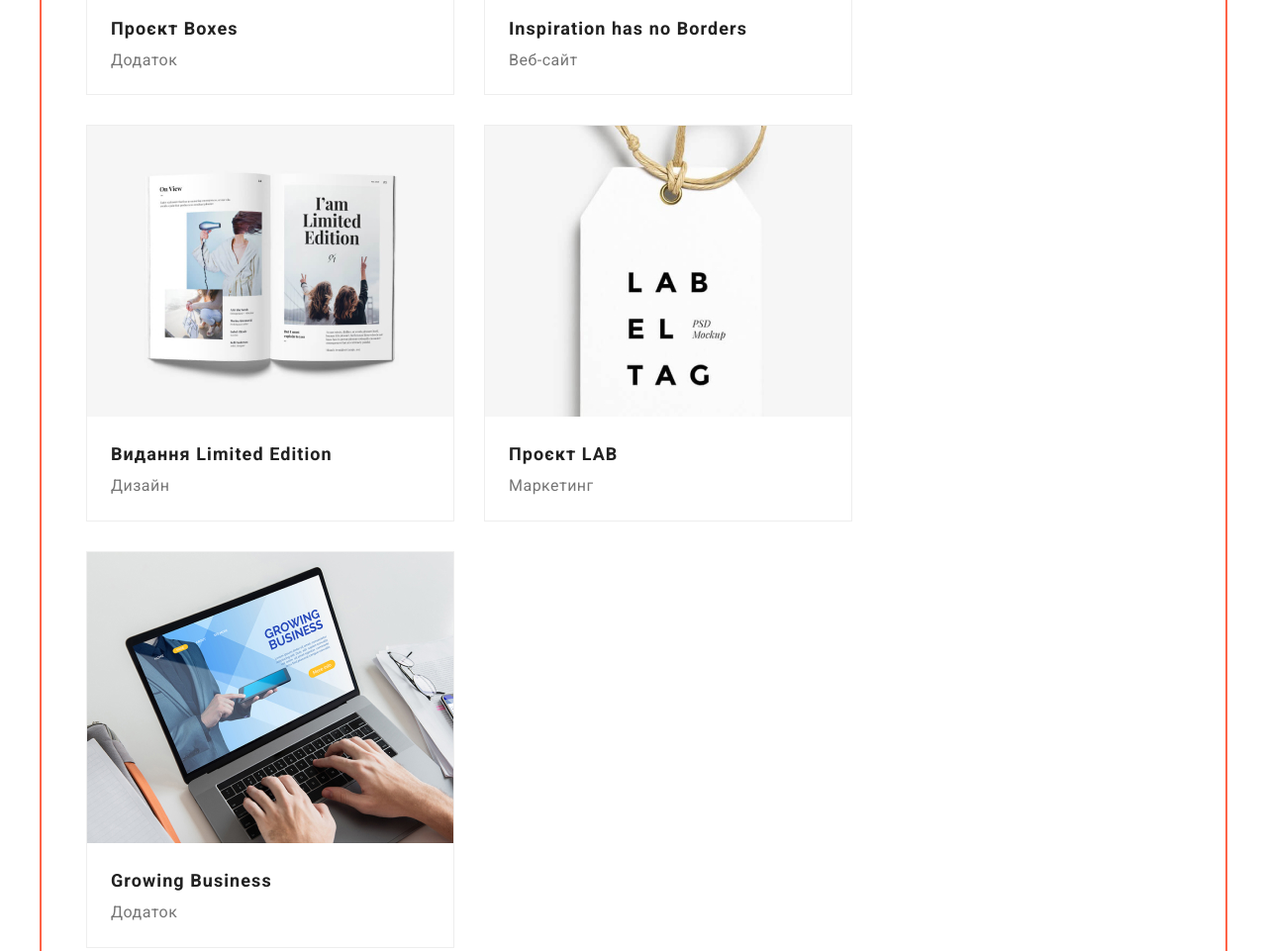
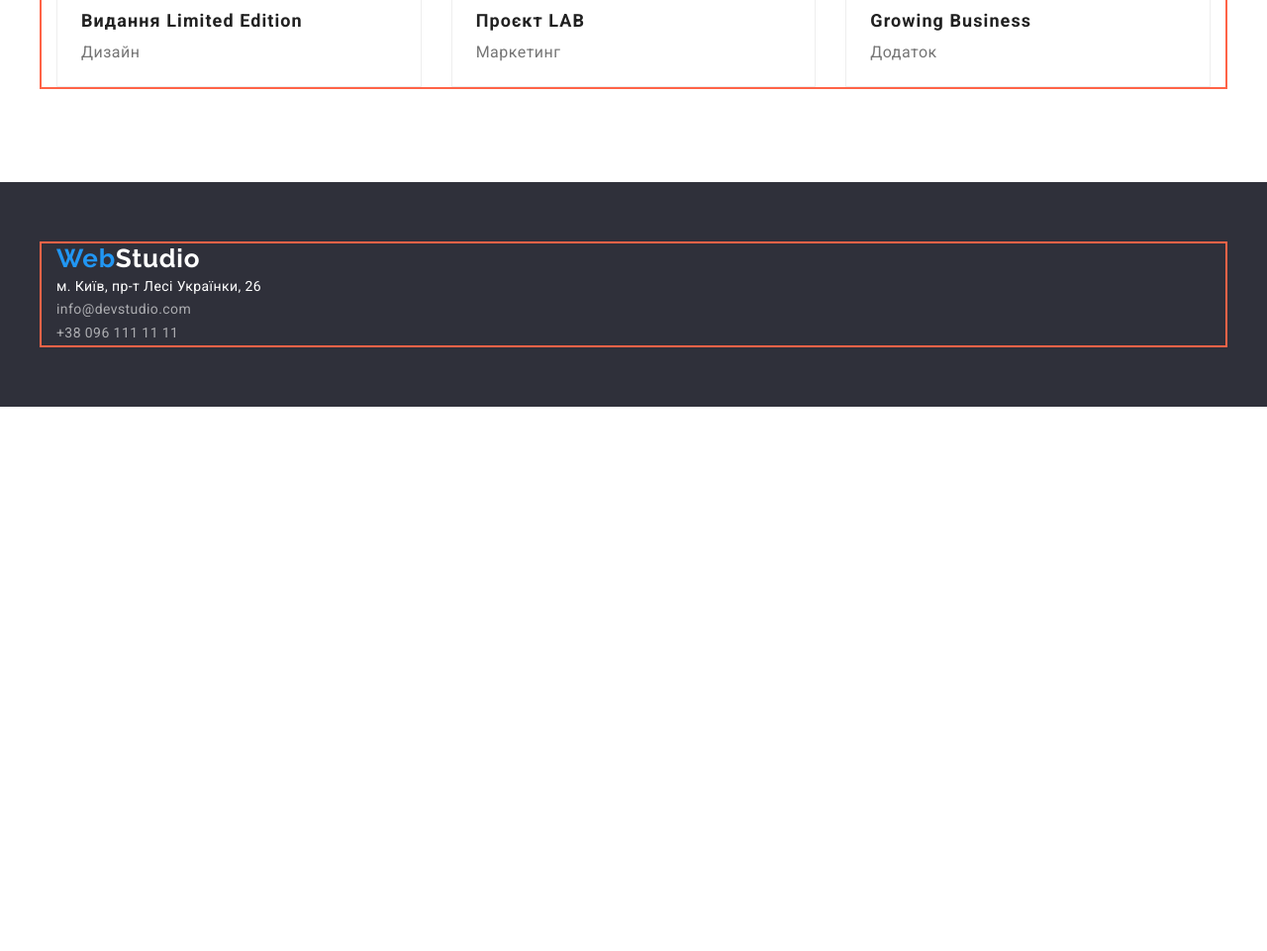
Before and after one commit to ASToliarchuk/web-studio3, a plain HTML site: page portfolio.html in a window 1280 px wide. Shown: the part 1438-2399 px from the top of the page at 99% size. After the commit the page ends 1849 px from the top, so only its background shows below. Drawn offline with nearby package versions, Linux system fonts and the light colour scheme.

Commit message:
вносить зміни у стилізацію

```diff
--- a/css/styles.css
+++ b/css/styles.css
@@ -360,6 +360,8 @@ address{
 
 .footer{
     background-color: var(--background-hero);
+    padding-top: 60px;
+    padding-bottom: 60px;
 }
 .footer-address{
     color: var(--white-color);
@@ -425,10 +427,12 @@ address{
 .portfolio-list{
     display: flex;
     flex-wrap: wrap;
+    margin-left: -30px;
+    margin-bottom: -30px
 }
 
 .portfolio-item{
-    min-width: 370px;
+    flex-basis: calc(100% / 3 - 30px);
     margin-left: 30px;
     margin-bottom: 30px;
     border: 1px solid #EEEEEE;
```
